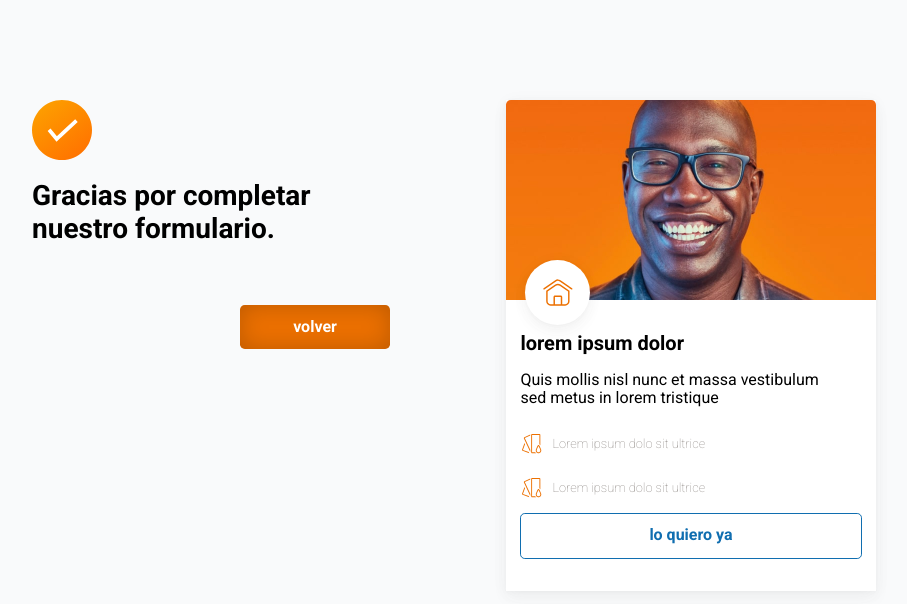
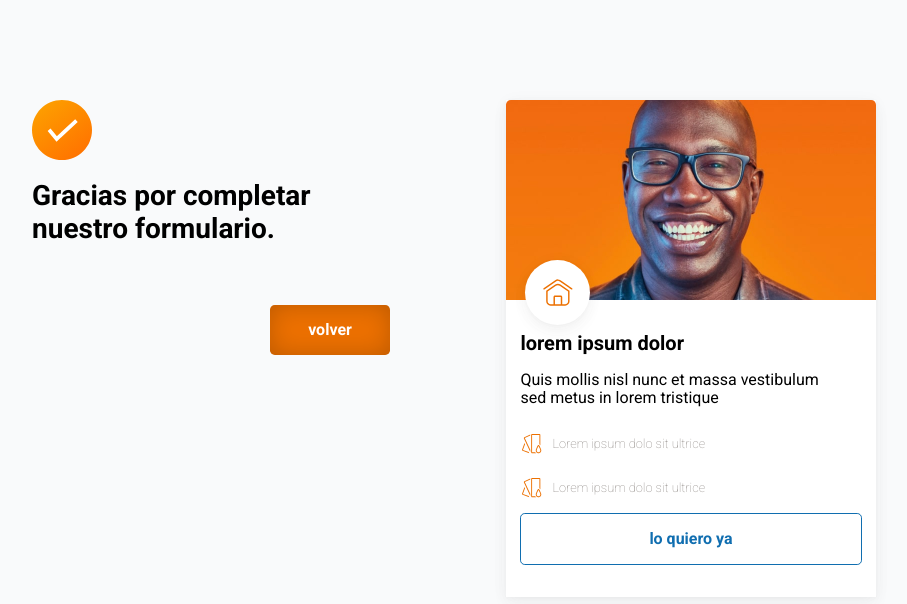
Before and after one commit to josefelipegh/hellohellochallenge, a React (Create React App) app: page /result in a window 1280 px wide. Shown: the top 604 px of the page, without its empty margins (194-1101 px from the left). Built offline with nearby package versions, Linux system fonts and the light colour scheme; no server answers.

Commit message:
Mejorar buttons component

```diff
--- a/src/components/button/Button.jsx
+++ b/src/components/button/Button.jsx
@@ -5,7 +5,7 @@ const Button = styled.button`
     color: ${(theme) => theme.sixthColor};
     margin-bottom: 1rem;
     outline: none;
-    padding: .8rem .9rem;
+    padding: 1rem .9rem;
     background-color: ${({ theme }) => theme.primary};
     transition: color, background-color .5s;
     border-radius: .3rem;
--- a/src/components/form/Form.css
+++ b/src/components/form/Form.css
@@ -53,7 +53,7 @@
 
 .form__button {
     width: 100%;
-    max-width: 150px;
+    max-width: 120px;
     font-size: 1rem;
     font-weight: 300;
     outline: none;
@@ -110,6 +110,7 @@
     display: inline-block;
     width: 100%;
     color: #b42426;
+    font-size: 11px;
 }
 
 /* XL */
--- a/src/components/result/Result.jsx
+++ b/src/components/result/Result.jsx
@@ -15,7 +15,7 @@ const Img = styled.img`
 `
 
 const ButtonResult = styled(Button)`
-    max-width: 150px;
+    max-width: 120px;
 
     & .stepper__link{
         text-decoration: none;
```
